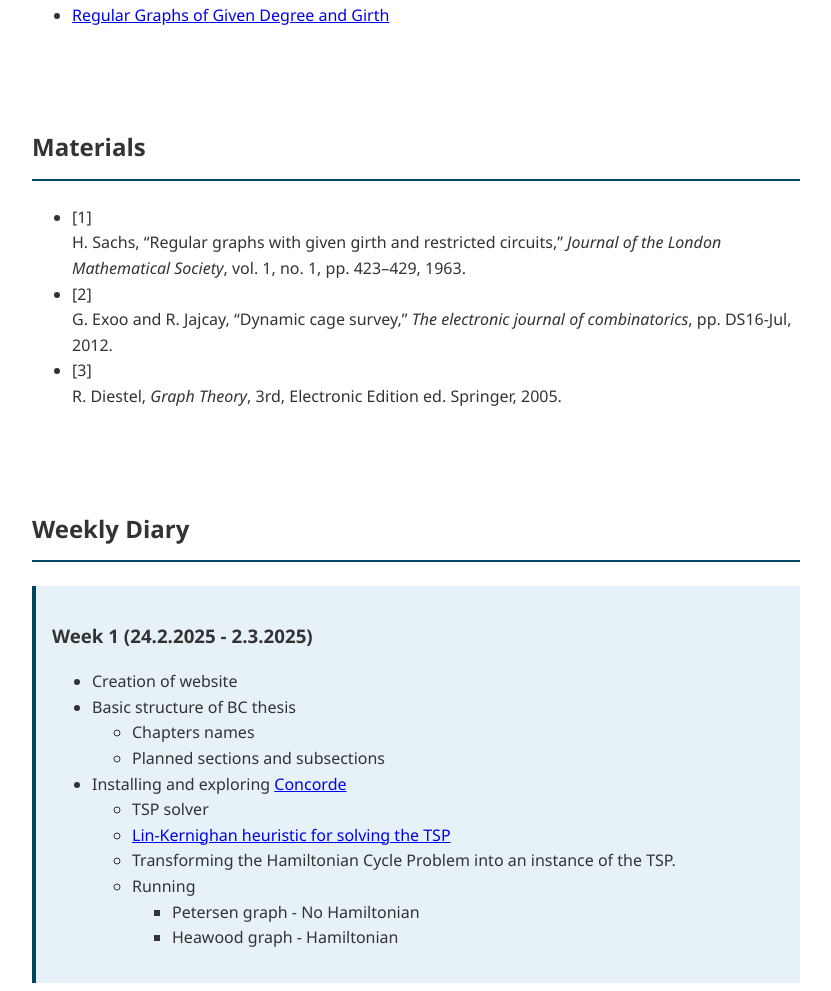
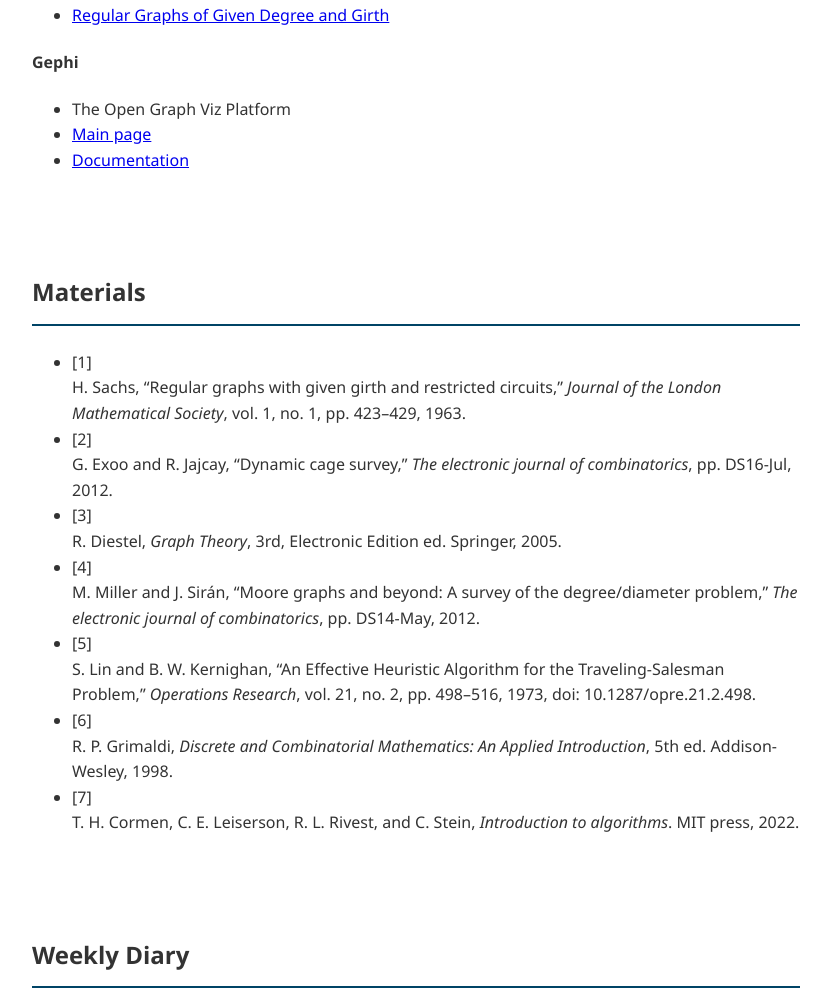
Before and after one commit to jakubsmihula/hamiltonicity-of-cages, a plain HTML site: page index.html in a window 1280 px wide. Shown: the part 1147-2138 px from the top of the page, without its empty margins (224-1055 px from the left). Drawn offline with Linux system fonts and the light colour scheme.

Commit message:
Adding materials to website

```diff
--- a/index.html
+++ b/index.html
@@ -61,6 +61,12 @@ experiments on known cages and record graphs and analyze their Hamiltonicity.</p
       <ul>
         <li><a href="https://isu.indstate.edu/~gexoo/CAGES/" target="_blank">Regular Graphs of Given Degree and Girth</a></li>
       </ul>
+      <h4>Gephi</h4>
+      <ul>
+        <li>The Open Graph Viz Platform</li>
+        <li><a href="https://gephi.org/" target="_blank">Main page</a></li>
+        <li><a href="https://docs.gephi.org/" target="_blank">Documentation</a></li>
+      </ul>
     </section>
     <section id="materials">
       <h2>Materials</h2>
@@ -83,6 +89,34 @@ experiments on known cages and record graphs and analyze their Hamiltonicity.</p
           <div class="csl-bib-body">
             <div data-csl-entry-id="diestel2005graph" class="csl-entry">
               <div class="csl-left-margin">[3]</div><div class="csl-right-inline">R. Diestel, <i>Graph Theory</i>, 3rd, Electronic Edition ed. Springer, 2005.</div>
+            </div>
+          </div>
+        </li>
+        <li>
+          <div class="csl-bib-body">
+            <div data-csl-entry-id="miller2012moore" class="csl-entry">
+              <div class="csl-left-margin">[4]</div><div class="csl-right-inline">M. Miller and J. Sirán, “Moore graphs and beyond: A survey of the degree/diameter problem,” <i>The electronic journal of combinatorics</i>, pp. DS14-May, 2012.</div>
+            </div>
+          </div>
+        </li>
+        <li>
+          <div class="csl-bib-body">
+            <div data-csl-entry-id="linKernighan" class="csl-entry">
+              <div class="csl-left-margin">[5]</div><div class="csl-right-inline">S. Lin and B. W. Kernighan, “An Effective Heuristic Algorithm for the Traveling-Salesman Problem,” <i>Operations Research</i>, vol. 21, no. 2, pp. 498–516, 1973, doi: 10.1287/opre.21.2.498.</div>
+          </div>
+          </div>
+        </li>
+        <li>
+          <div class="csl-bib-body">
+            <div data-csl-entry-id="grimaldi" class="csl-entry">
+              <div class="csl-left-margin">[6]</div><div class="csl-right-inline">R. P. Grimaldi, <i>Discrete and Combinatorial Mathematics: An Applied Introduction</i>, 5th ed. Addison-Wesley, 1998.</div>
+            </div>
+          </div>
+        </li>
+        <li>
+          <div class="csl-bib-body">
+            <div data-csl-entry-id="cormen2022introduction" class="csl-entry">
+              <div class="csl-left-margin">[7]</div><div class="csl-right-inline">T. H. Cormen, C. E. Leiserson, R. L. Rivest, and C. Stein, <i>Introduction to algorithms</i>. MIT press, 2022.</div>
             </div>
           </div>
         </li>
--- a/styles.css
+++ b/styles.css
@@ -127,6 +127,10 @@ footer p {
     font-size: 1.6em;
   }
 }
+#graph-image img {
+  display: block;
+  margin: 0 auto;
+}
 
 @media (max-width: 480px) {
   body {
```
